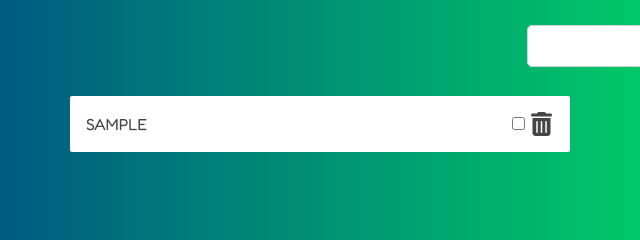
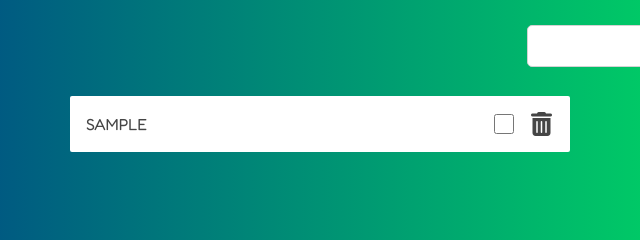
Before and after one commit to Oluwasoromidayo-Asaolu/Todo-List, a plain HTML site: page index.html in a window 1280 px wide. Both pictures are taken after typing "Sample" into the empty fields and a click on the button "Add Task". Shown: the top 240 px of the page, 320-960 px from the left. Drawn offline with nearby package versions, Linux system fonts and the light colour scheme.

Commit message:
I have changed some styles

```diff
--- a/script.js
+++ b/script.js
@@ -20,7 +20,7 @@ function addList(){
         let div = document.createElement('div');
         div.innerHTML = `
             <span>${inputField.value}</span>
-            <div>
+            <div class='trashcheck'>
             <input type='checkbox'>
             <i class="fa-solid fa-trash-can fa-xl"></i>
             </div>
--- a/styles.css
+++ b/styles.css
@@ -111,7 +111,16 @@ body{
     cursor: pointer;
     margin: 0px 2px;
 }
-
+input[type="checkbox"]{
+    width: 20px;
+    height: 20px;
+    margin: 0px 15px;
+}
+.trashcheck{
+    display: flex;
+    align-items: center;
+    justify-content: center;
+}
 @media(max-width: 768px){
     .nav{
         align-items: center;
```
